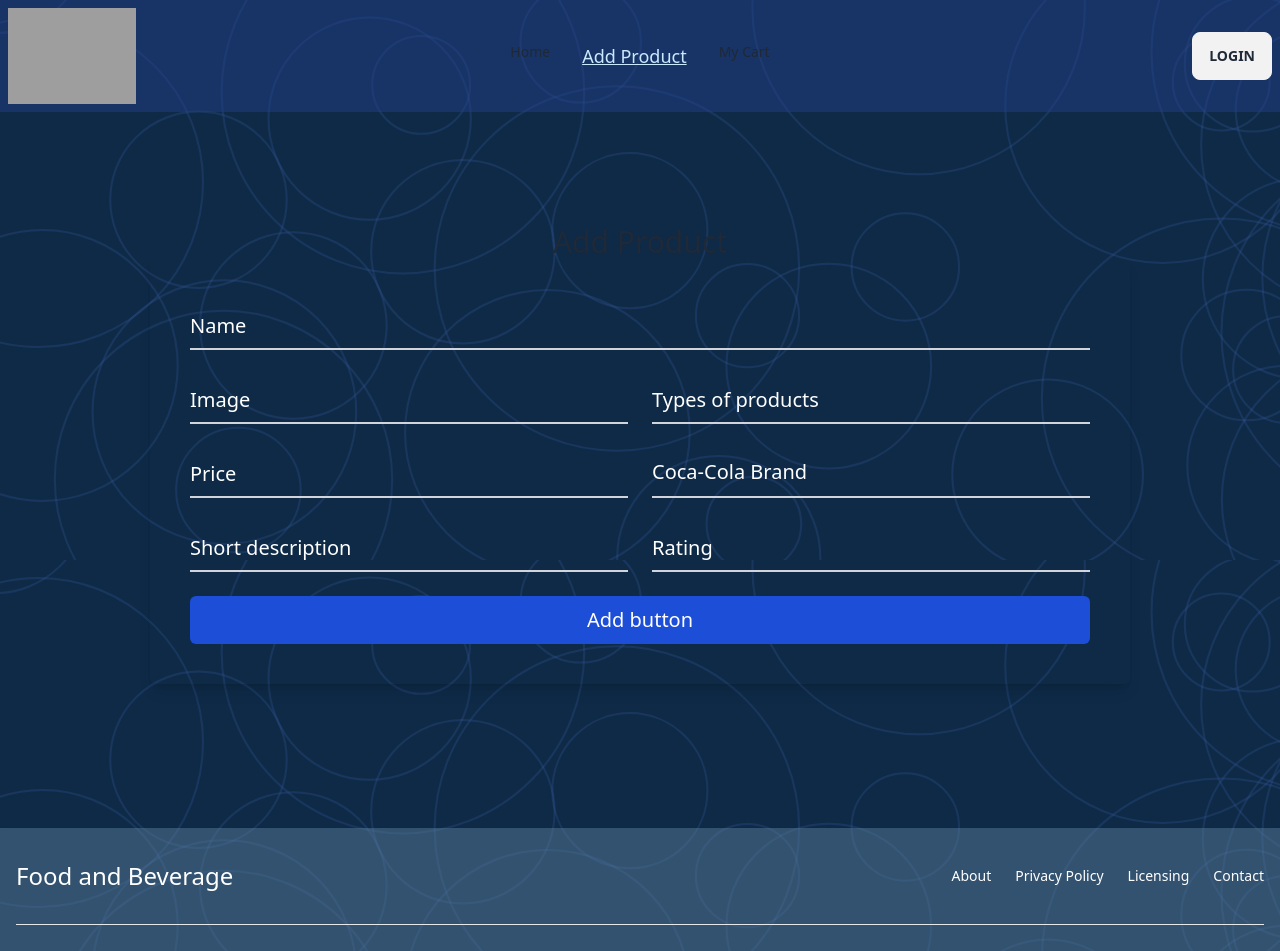
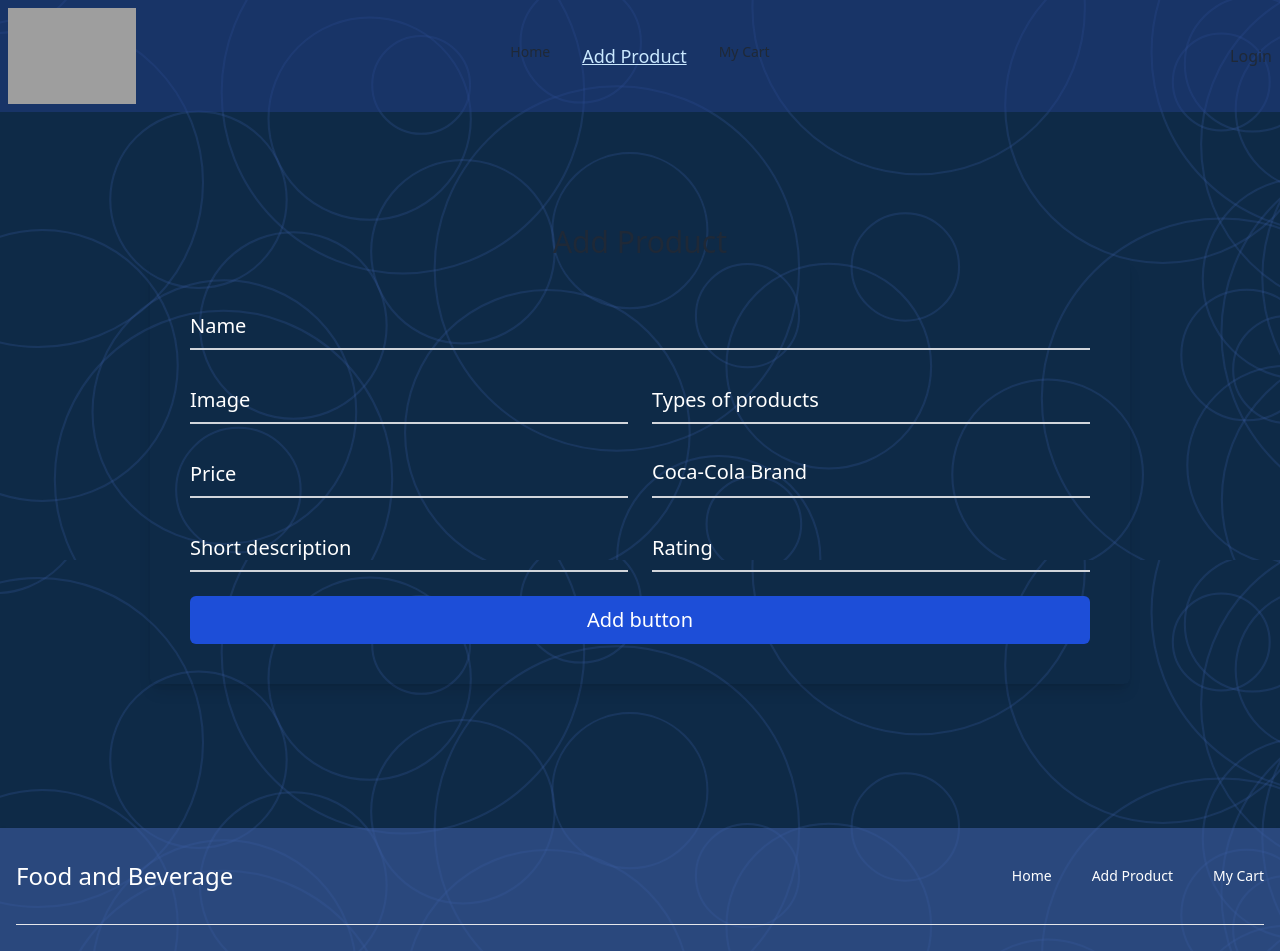
Before and after one commit to SajalSarkar5/Food-and-Beverage, a React (Vite) app: page /product in a window 1280 px wide. Shown: the top 951 px of the page. Built offline with nearby package versions, Linux system fonts and the light colour scheme; grey boxes are pictures that could not be loaded.

Commit message:
added footer

```diff
--- a/src/components/Header.jsx
+++ b/src/components/Header.jsx
@@ -1,4 +1,4 @@
-import { NavLink } from "react-router-dom";
+import { Link, NavLink } from "react-router-dom";
 
 
 const Header = () => {
@@ -41,7 +41,7 @@ const Header = () => {
                 </ul>
             </div>
             <div className="navbar-end">
-                <a className="btn">Login</a>
+               <Link to="/login"><button>Login</button></Link>
             </div>
         </div>
     );
--- a/src/main.jsx
+++ b/src/main.jsx
@@ -12,6 +12,7 @@ import ErrorPage from './pages/ErrorPage';
 import SameBrandDetails from './pages/SameBrandDetails';
 import MoreDetails from './pages/MoreDetails';
 import UpdedCard from './pages/UpdedCard';
+import Login from './pages/Login';
 
 const router = createBrowserRouter([
   {
@@ -42,6 +43,10 @@ const router = createBrowserRouter([
     element: <UpdedCard></UpdedCard>,
     loader: ({ params }) => fetch(`http://localhost:5000/upded/${params.id}`)
   },
+  {
+    path: "/login",
+    element: <Login></Login>
+  }
 ]);
 
 ReactDOM.createRoot(document.getElementById('root')).render(
--- a/src/pages/Footer.jsx
+++ b/src/pages/Footer.jsx
@@ -1,31 +1,29 @@
+import { Link } from "react-router-dom";
 
 
 const Footer = () => {
     return (
 
-        <footer class="bg-[#5f84a073] text-white shadow dark:bg-gray-900 mt-12">
+        <footer class="bg-[#3e5ea396] text-white shadow dark:bg-gray-900 mt-12">
             <div class="w-full max-w-screen-xl mx-auto p-4 md:py-8">
                 <div class="sm:flex sm:items-center sm:justify-between">
                     <div>
                         <h3 className="text-2xl">Food and Beverage</h3>
                     </div>
-                    <ul class="flex flex-wrap items-center mb-6 text-sm font-medium sm:mb-0 dark:text-gray-400">
-                        <li>
-                            <a href="#" class="mr-4 hover:underline md:mr-6 ">About</a>
-                        </li>
-                        <li>
-                            <a href="#" class="mr-4 hover:underline md:mr-6">Privacy Policy</a>
-                        </li>
-                        <li>
-                            <a href="#" class="mr-4 hover:underline md:mr-6 ">Licensing</a>
-                        </li>
-                        <li>
-                            <a href="#" class="hover:underline">Contact</a>
-                        </li>
+                    <ul class="flex flex-wrap items-center gap-10 mb-6 text-sm font-medium sm:mb-0 dark:text-gray-400">
+                        <Link to="/">
+                            <button>Home</button>
+                        </Link>
+                        <Link to="/product">
+                            <button>Add Product</button>
+                        </Link>
+                        <Link to="/cart">
+                            <button>My Cart</button>
+                        </Link>
                     </ul>
                 </div>
                 <hr class="my-6 border-gray-200 sm:mx-auto dark:border-gray-700 lg:my-8" />
-                <span class="block text-s sm:text-center dark:text-gray-400">© 2023 <a href="https://flowbite.com/" class="hover:underline">Flowbite™</a>. All Rights Reserved.</span>
+                <span class="block text-s sm:text-center dark:text-gray-400">© 2023 <a href="https://flowbite.com/" class="hover:underline">Food and Beverage</a>. All Rights Reserved.</span>
             </div>
         </footer>
 
--- /dev/null
+++ b/src/pages/Login.jsx
@@ -0,0 +1,47 @@
+import Header from "../components/Header";
+
+
+const Login = () => {
+    return (
+        <div className="bg-about-us">
+            <Header></Header>
+            <div className="mt-8">
+                <h1 className="text-3xl font-semibold text-cyan-400 text-center"> Login Page</h1>
+            </div>
+
+            <div className="hero min-h-screen">
+                <div className="hero-content flex-col lg:flex-row-reverse">
+                    <div className="card flex-shrink-0 w-full max-w-sm shadow-2xl bg-[#0d3b66]">
+                        <form onSubmit={handleLogin} className="card-body">
+                            <div className="form-control">
+                                <label className="label">
+                                    <span className="label-text text-[#cae9ff]">Email</span>
+                                </label>
+                                <input type="email" placeholder="Email" name="email" className="input input-bordered" required />
+                            </div>
+                            <div className="form-control">
+                                <label className="label">
+                                    <span className="label-text text-[#cae9ff]">Password</span>
+                                </label>
+                                <input type="password" placeholder="Password" name="password" className="input input-bordered" required />
+                                <label className="label">
+                                    <a href="#" className="label-text-alt link link-hover text-[#cae9ff]">Forgot password?</a>
+                                </label>
+                            </div>
+                            <div className="form-control mt-6">
+                                <button className="btn bg-gradient-to-r from-sky-500 to-indigo-500 border-0 text-[#cae9ff] capitalize">Login</button>
+                            </div>
+                        </form>
+                        {/* <div className="w-3/4 mx-auto"><GoogleLogin></GoogleLogin></div> */}
+                        <p className="text-center pb-4 text-[#cae9ff]">Don't have an account? <Link to="/register"><span className="text-cyan-400">Register</span></Link></p>
+                    </div>
+                </div>
+
+            </div>
+
+
+        </div>
+    );
+};
+
+export default Login;
--- /dev/null
+++ b/src/pages/Register.jsx
@@ -0,0 +1,56 @@
+import React from 'react';
+import Header from '../components/Header';
+
+const Register = () => {
+    return (
+        <div className="bg-about-us">
+            <Header></Header>
+            <div className="mt-8">
+                <h1 className="text-3xl font-semibold text-cyan-400 text-center"> Register Page</h1>
+            </div>
+            <div className="hero min-h-screen">
+                <div className="hero-content flex-col lg:flex-row-reverse">
+                    <div className="card flex-shrink-0 w-full max-w-sm shadow-2xl bg-[#0d3b66]">
+                        <form onSubmit={handleRegister} className="card-body">
+                            <div className="form-control">
+                                <label className="label">
+                                    <span className="label-text text-[#cae9ff]">Name</span>
+                                </label>
+                                <input type="text" placeholder="Name" name="name" className="input input-bordered" required />
+                            </div>
+                            <div className="form-control">
+                                <label className="label">
+                                    <span className="label-text text-[#cae9ff]">Photo URL</span>
+                                </label>
+                                <input type="text" placeholder="Photo URL" name="photo" className="input input-bordered" required />
+                            </div>
+                            <div className="form-control">
+                                <label className="label">
+                                    <span className="label-text text-[#cae9ff]">Email</span>
+                                </label>
+                                <input type="email" placeholder="Email" name="email" className="input input-bordered" required />
+                            </div>
+                            <div className="form-control">
+                                <label className="label">
+                                    <span className="label-text text-[#cae9ff]">Password</span>
+                                </label>
+                                <input type="password" placeholder="Password" name="password" className="input input-bordered" required />
+                                <label className="label">
+                                    <a href="#" className="label-text-alt link link-hover text-[#cae9ff]">Forgot password?</a>
+                                </label>
+                            </div>
+                            <div className="form-control mt-6">
+                                <button className="btn bg-gradient-to-r from-sky-500 to-indigo-500 border-0 text-[#cae9ff] capitalize">Register</button>
+                            </div>
+                        </form>
+                        {/* <div className="w-3/4 mx-auto"><GoogleLogin></GoogleLogin></div> */}
+                        <p className="text-center pb-4 text-[#cae9ff]">Already have an account? <Link to="/login"><span className="text-cyan-400">Login</span></Link></p>
+                    </div>
+                </div>
+            </div>
+
+        </div>
+    );
+};
+
+export default Register;
```
